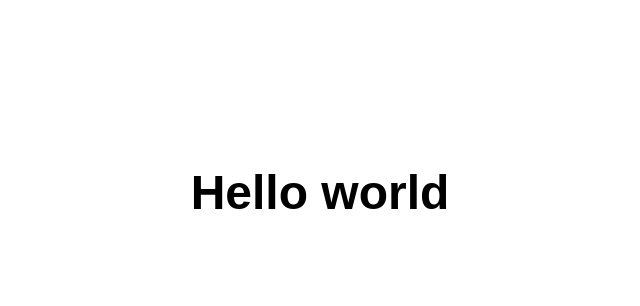
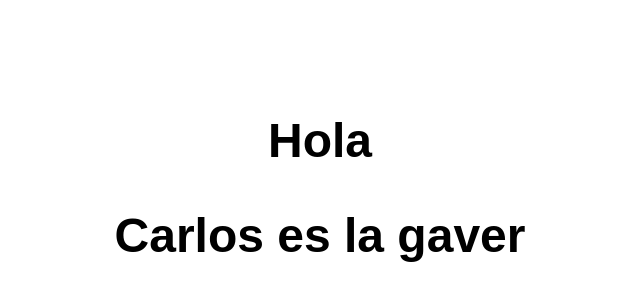
Before and after one commit to carlosrs14/carlosrs14.github.io, a plain HTML site: page index.html in a window 1280 px wide. Shown: the part 208-514 px from the top of the page, without its empty margins (320-960 px from the left). Drawn offline with Linux system fonts and the light colour scheme.

Commit message:
Update index.html

```diff
--- a/index.html
+++ b/index.html
@@ -18,7 +18,8 @@
 </head>
 <body class="fullscreen">
     <div class="container">
-        <h1 class="title">Hello world</h1>
+        <h1 class="title">Hola</h1>
+        <h2 class="title">Carlos es la gaver</h2>
     </div>
     <script src="js/main.js"></script>
 </body>
```
